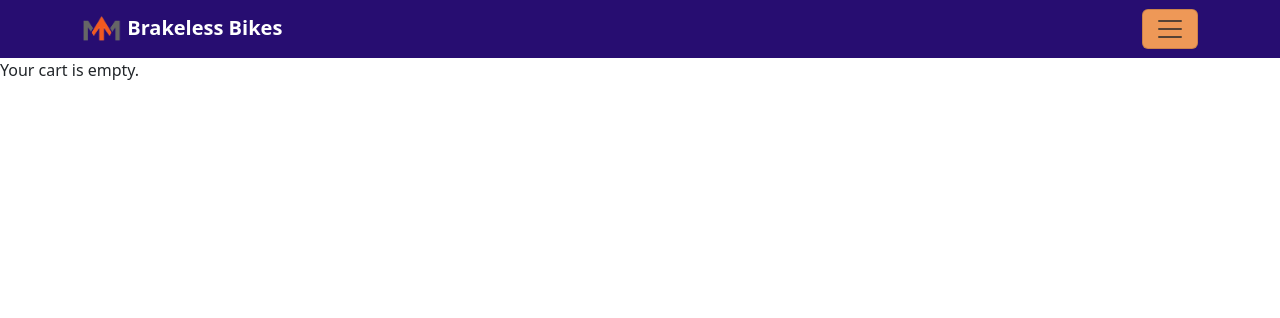
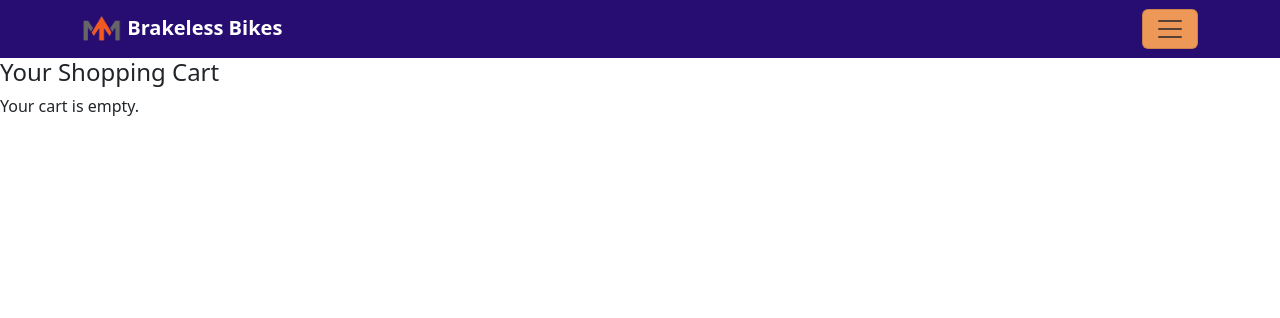
Before and after one commit to madmad89/BrakelessBikeStore, a Django app: page /open-cart/ in a window 1280 px wide. Shown: the top 318 px of the page. Run offline with Django 4.2, Linux system fonts and the light colour scheme; the visitor is signed in with stand-in values (Sample User, id 1); data comes from the database, SQL or seed files in the repository; data that the repository does not hold is empty.

Commit message:
update cart and home page cards

```diff
--- a/templates/home_page.html
+++ b/templates/home_page.html
@@ -14,7 +14,7 @@
         <div class="row">
             {% for bicycle in bicycles %}
                 <div class="col-md-4 mb-3">
-                    <div class="card">
+                    <div class="card border-info mb-3 h-100">
                         {% if bicycle.special_price %}
                             <img src="{{ bicycle.image.url }}" class="card-img-top" alt="{{ bicycle.name }}">
                         {% endif %}
--- a/templates/open_cart.html
+++ b/templates/open_cart.html
@@ -4,21 +4,48 @@
 
 {% block title %}Open cart{% endblock %}
 
+{#{% block content %}#}
+{#    <div>#}
+{#        {% for cart_item in cart.cartitem_set.all %}#}
+{#            {{ cart_item }}<br>#}
+{#            <div class="card">#}
+{#            {%  if product.image %}#}
+{#            </div>#}
+{#        {% endfor %}#}
+{#    </div>#}
+{#{% endblock %}#}
+
+
 {% block content %}
-    <div>
+<div class="cart-container">
+    <h4>Your Shopping Cart</h4>
+    <div class="cart-items">
+        {% if cart.cartitem_set.exists %}
+            <ul class="cart-list">
                 {% for cart_item in cart.cartitem_set.all %}
-            {{ cart_item }}<br>
-        {% endfor %}
+                    <li class="cart-item">
+                        <div class="item_image">
+                            <img src="{{ cart_item.product.image.url }}" alt="{{ cart_item.product.name }}" width="400">
                         </div>
-    <div>
-    {% if cart_item %}
-      <ul>
-        {% for cart_item in cartitem_set.all %}
-          <li>{{ cart_item.bicycle.name }} - {{ cart_item.quantity }} x {{ cart_item.product.price }}</li>
+                        <div class="item-details">
+                            <h5>{{ cart_item.product.name }}</h5>
+                            <p>Price: {{ cart_item.product.price }}</p>
+                            <p>Quantity: {{ cart_item.quantity }}</p>
+                            <p>Total: {{cart_item.product.price}} * {{cart_item.quantity}}</p> {# |mul:cart_item.product.price  - for multiply #}
+                        </div>
+                        <div class="item-actions">
+                            <a href="#">Remove</a>
+                        </div>
+                    </li>
                 {% endfor %}
             </ul>
+            <div class="cart-total">
+                <p>Total: {{ cart.total_price }}</p>
+                <a href="#" class="checkout-button">Proceed to Checkout</a>
+            </div>
         {% else %}
             <p>Your cart is empty.</p>
         {% endif %}
     </div>
+</div>
 {% endblock %}
```
Lines whose indentation alone changed are shown as unchanged.
